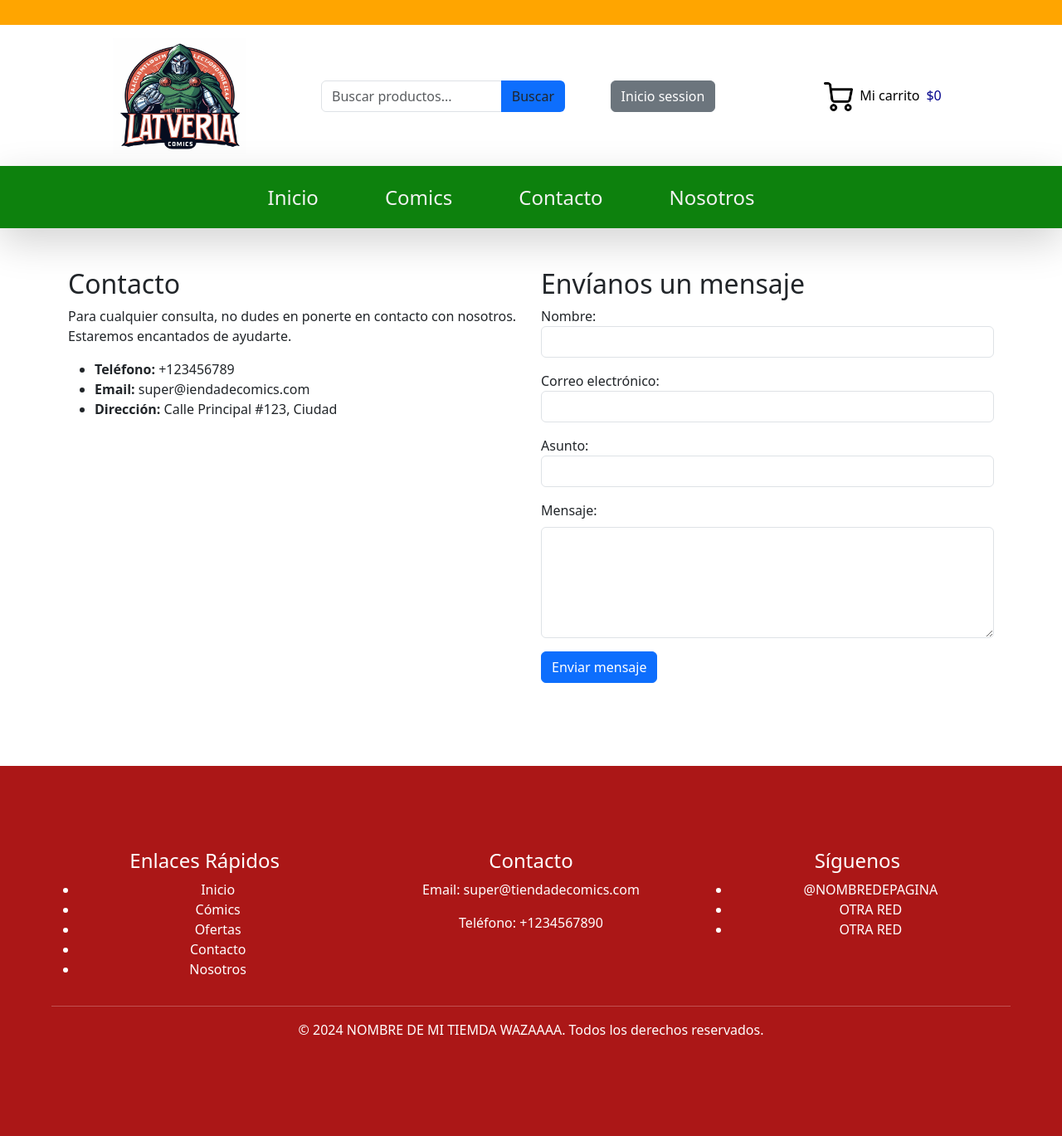
After one commit to UGONT/WebUgo, a Django app: page /proyectoWeb/contacto in a window 1280 px wide. The commit adds this page. Shown: the whole page at 83% size. Run offline with Django 5.2, Linux system fonts and the light colour scheme; some libraries are stand-ins or nearby versions.

Commit message:
Django WEb

```diff
--- a/Proyecto_Django/PaginaWebDjango/ProyectoWeb/static/js/validar.js
+++ b/Proyecto_Django/PaginaWebDjango/ProyectoWeb/static/js/validar.js
@@ -51,7 +51,7 @@ $(document).ready(function () {
         if (resultado) {
             $("#estado").html("<div class='alert alert-success w-50 mx-auto text-center' >Mensaje enviado!</div>");
             setTimeout(() => {
-                window.location.href = 'index.html';
+                $('#fomulario').submit()
             }, 1500);
         }
     })
--- a/Proyecto_Django/PaginaWebDjango/ProyectoWeb/templates/base/footer.html
+++ b/Proyecto_Django/PaginaWebDjango/ProyectoWeb/templates/base/footer.html
@@ -4,11 +4,11 @@
             <div class="col-md-4">
               <h4>Enlaces Rápidos</h4>
               <ul>
-                <li><a href="index.html" class="fot">Inicio</a></li>
-                <li><a href="productos.html" class="fot">Cómics</a></li>
-                <li><a href="index.html" class="fot">Ofertas</a></li>
-                <li><a href="contacto.html" class="fot">Contacto</a></li>
-                <li><a href="nosotros.html" class="fot">Nosotros</a></li>
+                <li><a href="{% url "index" %}" class="fot">Inicio</a></li>
+                <li><a href="{% url "comics" %}" class="fot">Cómics</a></li>
+                <li><a href="{% url "index" %}l" class="fot">Ofertas</a></li>
+                <li><a href="{% url "contacto" %}" class="fot">Contacto</a></li>
+                <li><a href="{% url "nosotros" %}" class="fot">Nosotros</a></li>
               </ul>
             </div>
             <div class="col-md-4">
--- a/Proyecto_Django/PaginaWebDjango/ProyectoWeb/templates/base/header.html
+++ b/Proyecto_Django/PaginaWebDjango/ProyectoWeb/templates/base/header.html
@@ -10,7 +10,7 @@
             <div class="row justify-content-center align-items-center">
               <!-- Logo -->
               <div class="col-3 text-center">
-                <a href="index.html">
+                <a href="{% url "index" %}">
                   <img id="logo" src="{% static 'img/logo_pagina.jfif' %} " alt="" />
                 </a>
               </div>
@@ -33,7 +33,7 @@
                   data-bs-toggle="offcanvas" data-bs-target="#offcanvasRight" aria-controls="offcanvasRight">
                   <img id="carrito" src="{% static 'img/carrito.png' %}" alt="" />
                   <h6 class="mb-0 ms-2">Mi carrito</h6>
-                  <h6 class="mb-0 ms-2" style="color: darkblue">$20.000</h6>
+                  <h6 class="mb-0 ms-2" style="color: darkblue">$0</h6>
                 </a>
               </div>
             </div>
@@ -45,11 +45,13 @@
           <div class="p-2 bloque-grande">
             <!-- Barra de navegación -->
             <nav class="nav justify-content-center">
-              <a class="nav-link active me-5 nav-custom" href="index.html"><h4>Inicio</h4></a>
-              <a class="nav-link me-5 nav-custom" href="productos.html"><h4>Comics</h4></a>
-              <a class="nav-link me-5 nav-custom" href="contacto.html"><h4>Contacto</h4></a>
-              <a class="nav-link me-5 nav-custom" href="nosotros.html"><h4>Nosotros</h4></a>
+              <a class="nav-link active me-5 nav-custom" href="{% url "index" %}"><h4>Inicio</h4></a>
+              <a class="nav-link me-5 nav-custom" href="{% url "comics" %}"><h4>Comics</h4></a>
+              <a class="nav-link me-5 nav-custom" href="{% url "contacto" %}"><h4>Contacto</h4></a>
+              <a class="nav-link me-5 nav-custom" href="{% url "nosotros" %}"><h4>Nosotros</h4></a>
             </nav>
           </div>
         </div>
+
+        <button id="scrollToTopBtn" class="btn btn-floating"><img src="{% static 'img/superman.png'%}" alt="" style="height: 90px;  width: 40px;"></button>
 </header>
--- /dev/null
+++ b/Proyecto_Django/PaginaWebDjango/ProyectoWeb/templates/pages/contacto.html
@@ -0,0 +1,69 @@
+<!DOCTYPE html>
+<html lang="en">
+<head>
+    <meta charset="UTF-8">
+    <meta name="viewport" content="width=device-width, initial-scale=1.0">
+    <title>Contacto</title>
+    {% load static %}
+    <link rel="stylesheet" href="{% static 'css/bootstrap.min.css'%}">
+    <link rel="stylesheet" href="{% static 'css/style.css' %}">
+</head>
+<body>
+    {% include 'base/header.html' %}
+    <main>
+
+        <section id="contacto" class="container">
+            <div class="row mt-5">
+              <!-- Información de contacto -->
+              <div class="col-md-6">
+                <h2>Contacto</h2>
+                <p>Para cualquier consulta, no dudes en ponerte en contacto con nosotros. Estaremos encantados de
+                  ayudarte.</p>
+                <ul>
+                  <li><strong>Teléfono:</strong> +123456789</li>
+                  <li><strong>Email:</strong> super@iendadecomics.com</li>
+                  <li><strong>Dirección:</strong> Calle Principal #123, Ciudad</li>
+                </ul>
+              </div>
+              <!-- Formulario de contacto -->
+              <div class="col-md-6">
+                <h2>Envíanos un mensaje</h2>
+                <form action="{% url 'index' %}" id= "fomulario" method="POST">
+                {% csrf_token %}
+                  <div class="mb-3">
+                    <label for="nombre" >Nombre:</label>
+                    <input type="text" class="form-control" id="nombre" name="nombre" >
+                  </div>
+                  <div class="mb-3">
+                    <label for="correo" >Correo electrónico:</label>
+                    <input type="email" class="form-control" id="correo" name="correo" >
+                  </div>
+                  <div class="mb-3">
+                    <label for="asunto" >Asunto:</label>
+                    <input type="text" class="form-control" id="asunto" name="asunto" >
+                  </div>
+                  <div class="mb-3">
+                    <label for="mensaje" class="form-label">Mensaje:</label>
+                    <textarea class="form-control" id="mensaje" name="mensaje" rows="5" ></textarea>
+                  </div>
+                  <button type="button" class="btn btn-primary" id="botonEnviar">Enviar mensaje</button>
+                  <div id="estado">
+
+                  </div>
+                </form>
+              </div>
+            </div>
+          </section>
+
+
+
+    </main>
+    {% include 'base/footer.html' %}
+    <script src="https://code.jquery.com/jquery-3.6.0.min.js"></script>
+    <script src=" {% static 'js/animacion.js' %}"></script>
+    <script src=" {% static 'js/icono.js' %}"></script>
+    <script src=" {% static 'js/validar.js' %}"></script>
+    <script src=" {% static 'js/bootstrap.bundle.min.js' %}"></script>
+
+</body>
+</html>
--- a/Proyecto_Django/PaginaWebDjango/ProyectoWeb/templates/pages/index.html
+++ b/Proyecto_Django/PaginaWebDjango/ProyectoWeb/templates/pages/index.html
@@ -3,7 +3,7 @@
 <head>
     <meta charset="UTF-8">
     <meta name="viewport" content="width=device-width, initial-scale=1.0">
-    <title></title>
+    <title>LatveriaStore</title>
     {% load static %}
     <link rel="stylesheet" href="{% static 'css/bootstrap.min.css'%}">
     <link rel="stylesheet" href="{% static 'css/style.css' %}">
@@ -11,7 +11,7 @@
 <body>
     {% include 'base/header.html' %}
     <main>
-        <button id="scrollToTopBtn" class="btn btn-floating"><img src="{% static 'img/superman.png'%}" alt="" style="height: 90px;  width: 40px;"></button>
+
 
         <!-- Inicio Carrusel -->
         <div id="carouselExampleAutoplaying" class="carousel slide" data-bs-ride="carousel">
--- a/Proyecto_Django/PaginaWebDjango/ProyectoWeb/urls.py
+++ b/Proyecto_Django/PaginaWebDjango/ProyectoWeb/urls.py
@@ -3,5 +3,8 @@ from . import views
 
 """ path('nombreURL',funcionVista,nombreDePagina) """
 urlpatterns = [
-    path('index', views.index, name='index'),
+    path('', views.index, name='index'),
+    path('comics', views.comics, name='comics'),
+    path('contacto', views.contacto, name='contacto'),
+    path('nosotros', views.nosotros, name='nosotros')
 ]
--- a/Proyecto_Django/PaginaWebDjango/ProyectoWeb/views.py
+++ b/Proyecto_Django/PaginaWebDjango/ProyectoWeb/views.py
@@ -6,3 +6,15 @@ def index(request):
     """context: paquete variables que pueden ser consumidas por el front"""
     context = {}
     return render(request, "pages/index.html", context)
+
+def comics(request):
+    context = {}
+    return render(request, "pages/comics.html", context)
+
+def contacto(request):
+    context = {}
+    return render(request, "pages/contacto.html", context)
+
+def nosotros(request):
+    context = {}
+    return render(request, "pages/nosotros.html", context)
```
Also changed, not shown: Proyecto_Django/PaginaWebDjango/ProyectoWeb/templates/pages/comics.html (+70 -1 lines), Proyecto_Django/PaginaWebDjango/ProyectoWeb/templates/pages/nosotros.html (added, +36 -0 lines), Proyecto_Django/PaginaWebDjango/ProyectoWeb/templates/pages/inicioSesion.html (added).
